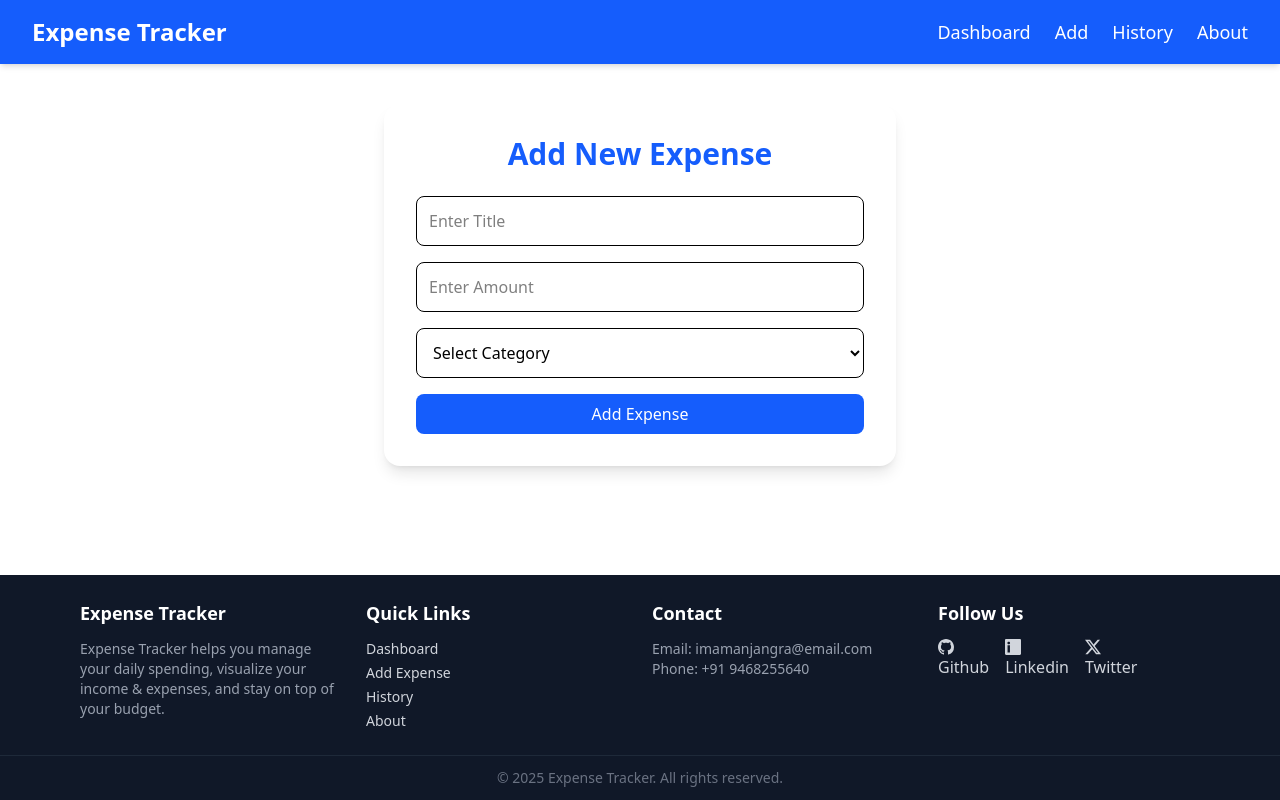
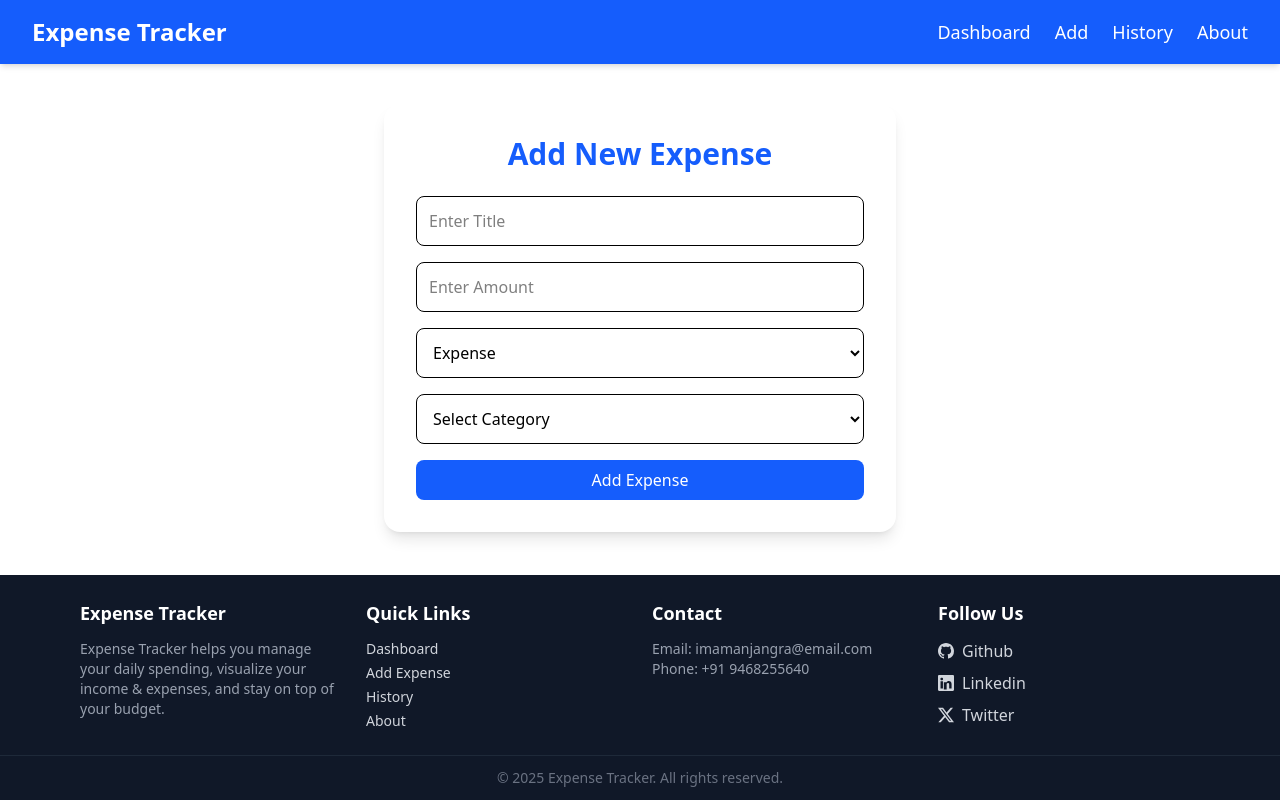
Before and after one commit to imamanjangra/React-Project, a React (Vite) app in the folder expense_tracker/: page /Add in a window 1280 px wide. Built offline with nearby package versions, Linux system fonts and the light colour scheme.

Commit message:
input is done

```diff
--- a/expense_tracker/src/Components/Add.jsx
+++ b/expense_tracker/src/Components/Add.jsx
@@ -1,28 +1,77 @@
+import { useState } from "react";
+import { useExpense } from "../Context/Expense_Context";
+
 function Add() {
+  const { addValue } = useExpense();
+
+  const [value, setValue] = useState({
+    Title: "",
+    Amount: "",
+    Type: "Expense",
+    Category: ""
+  });
+
+  console.log(value)
+  const HandleChange = (e) => {
+    const inputName = e.target.name;
+    const inputValue = e.target.value;
+
+    setValue({ ...value, [inputName]: inputValue });
+  };
+
+  const submitBtn = (e) => {
+    e.preventDefault();
+    addValue(value); // add to context
+    setValue({ Title: "", Amount: "", Type: "Expense", Category: "" });
+  };
+
   return (
     <div className="max-w-lg mx-auto mt-10 bg-white p-8 rounded-2xl shadow-lg">
       <h2 className="text-3xl font-bold text-blue-600 mb-6 text-center">
         Add New Expense
       </h2>
 
-      <form className="flex flex-col gap-4">
+      <form onSubmit={submitBtn} className="flex flex-col gap-4">
         <input
           type="text"
+          name="Title"
+          value={value.Title}
+          onChange={HandleChange}
           placeholder="Enter Title"
           className="border rounded-lg p-3 focus:outline-none focus:ring-2 focus:ring-blue-400"
         />
         <input
           type="number"
+          name="Amount"
+          value={value.Amount}
+          onChange={HandleChange}
           placeholder="Enter Amount"
           className="border rounded-lg p-3 focus:outline-none focus:ring-2 focus:ring-blue-400"
         />
-        <select className="border rounded-lg p-3 focus:outline-none focus:ring-2 focus:ring-blue-400">
+
+        <select
+          name="Type"
+          value={value.Type}
+          onChange={HandleChange}
+          className="border rounded-lg p-3 focus:outline-none focus:ring-2 focus:ring-blue-400"
+        >
+          <option>Expense</option>
+          <option>Income</option>
+        </select>
+
+        <select
+          name="Category"
+          value={value.Category}
+          onChange={HandleChange}
+          className="border rounded-lg p-3 focus:outline-none focus:ring-2 focus:ring-blue-400"
+        >
           <option>Select Category</option>
           <option>Food</option>
           <option>Transport</option>
           <option>Shopping</option>
           <option>Others</option>
         </select>
+
         <button
           type="submit"
           className="bg-blue-600 text-white py-2 rounded-lg hover:bg-blue-700 transition"
--- a/expense_tracker/src/Components/Dashboard.jsx
+++ b/expense_tracker/src/Components/Dashboard.jsx
@@ -1,19 +1,46 @@
+import { useEffect, useState } from "react";
+import { useExpense } from "../Context/Expense_Context";
+
 function Dashboard() {
+  const { Expense } = useExpense();
+  const [Income, setIncome] = useState(0);
+  const [Ex, setEx] = useState(0);
+
+  useEffect(() => {
+
+
+    let totalIncome = 0;
+    let totalExpense = 0;
+
+    Expense.forEach((item) => {
+      if (item.Type === "Income") {
+        totalIncome += Number(item.Amount);
+      } else {
+        totalExpense += Number(item.Amount);
+      }
+    });
+
+    setIncome(totalIncome);
+    setEx(totalExpense);
+  }, [Expense]);
+
   return (
     <div className="max-w-4xl mx-auto mt-10 bg-white rounded-2xl shadow-md p-8 text-center">
       <h2 className="text-3xl font-bold text-blue-600 mb-6">Dashboard</h2>
       <div className="grid grid-cols-2 md:grid-cols-3 gap-6">
         <div className="bg-green-100 p-6 rounded-xl shadow">
           <h3 className="text-xl font-semibold text-green-700">Total Income</h3>
-          <p className="text-2xl font-bold mt-2">$0</p>
+          <p className="text-2xl font-bold mt-2">{Income}</p>
         </div>
+
         <div className="bg-red-100 p-6 rounded-xl shadow">
           <h3 className="text-xl font-semibold text-red-700">Total Expense</h3>
-          <p className="text-2xl font-bold mt-2">$0</p>
+          <p className="text-2xl font-bold mt-2">{Ex}</p>
         </div>
+
         <div className="bg-yellow-100 p-6 rounded-xl shadow col-span-2 md:col-span-1">
           <h3 className="text-xl font-semibold text-yellow-700">Balance</h3>
-          <p className="text-2xl font-bold mt-2">$0</p>
+          <p className="text-2xl font-bold mt-2">{Income - Ex}</p>
         </div>
       </div>
     </div>
--- a/expense_tracker/src/Components/Footer.jsx
+++ b/expense_tracker/src/Components/Footer.jsx
@@ -4,6 +4,7 @@ function Footer() {
   return (
     <footer className="bg-gray-900 text-gray-300 w-full fixed bottom-0 left-0 z-50">
       <div className="max-w-6xl mx-auto px-4 py-6 grid grid-cols-1 sm:grid-cols-2 lg:grid-cols-4 gap-6">
+
         {/* About Section */}
         <div>
           <h3 className="text-white font-bold text-lg mb-3">Expense Tracker</h3>
@@ -34,52 +35,17 @@ function Footer() {
         {/* Social Links */}
         <div>
           <h3 className="text-white font-bold text-lg mb-3">Follow Us</h3>
-          <div className="flex space-x-4">
-            <a href="https://github.com/imamanjangra" className="hover:text-white transition">
-              <svg xmlns="http://www.w3.org/2000/svg" width="16" height="16" fill="currentColor" className="bi bi-github" viewBox="0 0 16 16">
-                <path d="M8 0C3.58 0 0 3.58 0 8c0 3.54 2.29 6.53 5.47 7.59.4.07.55-.17.55-.38
-                0-.19-.01-.82-.01-1.49-2.01.37-2.53-.49-2.69-.94-.09-.23-.48-.94-.82-1.13
-                -.28-.15-.68-.52-.01-.53.63-.01 1.08.58 1.23.82.72 1.21 1.87.87 2.33.66.07
-                -.52.28-.87.51-1.07-1.78-.2-3.64-.89-3.64-3.95 0-.87.31-1.59.82
-                -2.15-.08-.2-.36-1.02.08-2.12 0 0 .67-.21 2.2.82.64-.18
-                1.32-.27 2-.27s1.36.09 2 .27c1.53-1.04
-                2.2-.82 2.2-.82.44 1.1.16 1.92.08
-                2.12.51.56.82 1.27.82 2.15 0
-                3.07-1.87 3.75-3.65 3.95.29.25.54.73.54
-                1.48 0 1.07-.01 1.93-.01 2.2 0
-                .21.15.46.55.38A8.01 8.01 0 0
-                0 16 8c0-4.42-3.58-8-8-8"/>
-              </svg>
+          <div className="flex flex-col space-y-2">
+            <a href="https://github.com/imamanjangra" className="hover:text-white transition flex items-center gap-2">
+              <svg xmlns="http://www.w3.org/2000/svg" width="16" height="16" fill="currentColor" viewBox="0 0 16 16"><path d="M8 0C3.58 0 0 3.58 0 8c0 3.54 2.29 6.53 5.47 7.59.4.07.55-.17.55-.38 0-.19-.01-.82-.01-1.49-2.01.37-2.53-.49-2.69-.94-.09-.23-.48-.94-.82-1.13-.28-.15-.68-.52-.01-.53.63-.01 1.08.58 1.23.82.72 1.21 1.87.87 2.33.66.07-.52.28-.87.51-1.07-1.78-.2-3.64-.89-3.64-3.95 0-.87.31-1.59.82-2.15-.08-.2-.36-1.02.08-2.12 0 0 .67-.21 2.2.82.64-.18 1.32-.27 2-.27s1.36.09 2 .27c1.53-1.04 2.2-.82 2.2-.82.44 1.1.16 1.92.08 2.12.51.56.82 1.27.82 2.15 0 3.07-1.87 3.75-3.65 3.95.29.25.54.73.54 1.48 0 1.07-.01 1.93-.01 2.2 0 .21.15.46.55.38A8.01 8.01 0 0 0 16 8c0-4.42-3.58-8-8-8z"/></svg>
               Github
             </a>
-            <a href="https://www.linkedin.com/in/im-aman-jangra/" className="hover:text-white transition">
-              <svg xmlns="http://www.w3.org/2000/svg" width="16" height="16" fill="currentColor" className="bi bi-linkedin" viewBox="0 0 16 16">
-                <path d="M0 1.146C0 .513.526 0 1.175 0h13.65C15.474
-                0 16 .513 16 1.146v13.708c0 .633-.526
-                1.146-1.175 1.146H1.175C.526 16 0
-                15.487 0 14.854zm4.943 12.248V6.169H2.542v7.225zm
-                -1.2-8.212c.837 0 1.358-.554 1.358
-                -1.248-.015-.709-.52-1.248-1.342
-                -1.248S2.4 3.226 2.4 3.934c0
-                .694.521 1.248 1.327 1.248zm4.908
-                8.212V9.359c0-.216.016-.432.08-.586.
-                173-.431.568-.878 1.232-.878.869 0
-                1.216.662 1.216 1.634v3.865h2.401V9.25c0
-                -2.22-1.184-3.252-2.764-3.252-1.274
-                0-1.845.7-2.165 1.193v.025h-.016l.016
-                -.025V6.169h-2.4c.03.678 0 7.225
-                0 7.225z"/>
-              </svg>
+            <a href="https://www.linkedin.com/in/im-aman-jangra/" className="hover:text-white transition flex items-center gap-2">
+              <svg xmlns="http://www.w3.org/2000/svg" width="16" height="16" fill="currentColor" viewBox="0 0 16 16"><path d="M0 1.146C0 .513.526 0 1.175 0h13.65C15.474 0 16 .513 16 1.146v13.708c0 .633-.526 1.146-1.175 1.146H1.175C.526 16 0 15.487 0 14.854V1.146zm4.943 12.248V6.169H2.542v7.225h2.401zM3.743 5.206c.837 0 1.358-.554 1.358-1.248C5.086 3.249 4.582 2.71 3.76 2.71s-1.342.538-1.342 1.247c0 .694.521 1.248 1.327 1.248zm4.908 8.188V9.359c0-.216.016-.432.08-.586.173-.431.568-.878 1.232-.878.869 0 1.216.662 1.216 1.634v3.865h2.401V9.25c0-2.22-1.184-3.252-2.764-3.252-1.274 0-1.845.7-2.165 1.193v.025H8.25v-.047H5.85v7.225h2.801z"/></svg>
               Linkedin
             </a>
-            <a href="https://x.com/im_aman_jangra" className="hover:text-white transition">
-              <svg xmlns="http://www.w3.org/2000/svg" width="16" height="16" fill="currentColor" className="bi bi-twitter-x" viewBox="0 0 16 16">
-                <path d="M12.6.75h2.454l-5.36 6.142L16
-                15.25h-4.937l-3.867-5.07-4.425
-                5.07H.316l5.733-6.57L0 .75h5.063l3.495
-                4.633L12.601.75Zm-.86 13.028h1.36L4.323
-                2.145H2.865z"/>
-              </svg>
+            <a href="https://x.com/im_aman_jangra" className="hover:text-white transition flex items-center gap-2">
+              <svg xmlns="http://www.w3.org/2000/svg" width="16" height="16" fill="currentColor" viewBox="0 0 16 16"><path d="M12.6.75h2.454l-5.36 6.142L16 15.25h-4.937l-3.867-5.07-4.425 5.07H.316l5.733-6.57L0 .75h5.063l3.495 4.633L12.6.75zm-.86 13.028h1.36L4.323 2.145H2.865l8.875 11.633z"/></svg>
               Twitter
             </a>
           </div>
--- /dev/null
+++ b/expense_tracker/src/Context/Expense_Context.jsx
@@ -0,0 +1,20 @@
+import { createContext, useContext, useState } from "react";
+
+export const Expense_Conntext = createContext();
+
+// Custom hook
+export const useExpense = () => useContext(Expense_Conntext);
+
+export function ExpenseProvider({ children }) {
+  const [Expense, setExpense] = useState([]);
+
+  const addValue = (input) => {
+    setExpense((prev) => [{ id: Date.now(), ...input }, ...prev]);
+  };
+
+  return (
+    <Expense_Conntext.Provider value={{ Expense, addValue }}>
+      {children}
+    </Expense_Conntext.Provider>
+  );
+}
--- a/expense_tracker/src/main.jsx
+++ b/expense_tracker/src/main.jsx
@@ -8,6 +8,7 @@ import Dashboard from './Components/Dashboard.jsx'
 import Add from './Components/Add.jsx'
 import About from './Components/About.jsx'
 import History from './Components/History.jsx'
+import { ExpenseProvider } from './Context/Expense_Context.jsx'
 
 
 
@@ -24,6 +25,8 @@ const router = createBrowserRouter(
 
 createRoot(document.getElementById('root')).render(
   <StrictMode>
+    <ExpenseProvider  >
     <RouterProvider router={router}/>
+    </ExpenseProvider>
   </StrictMode>,
 )
```
